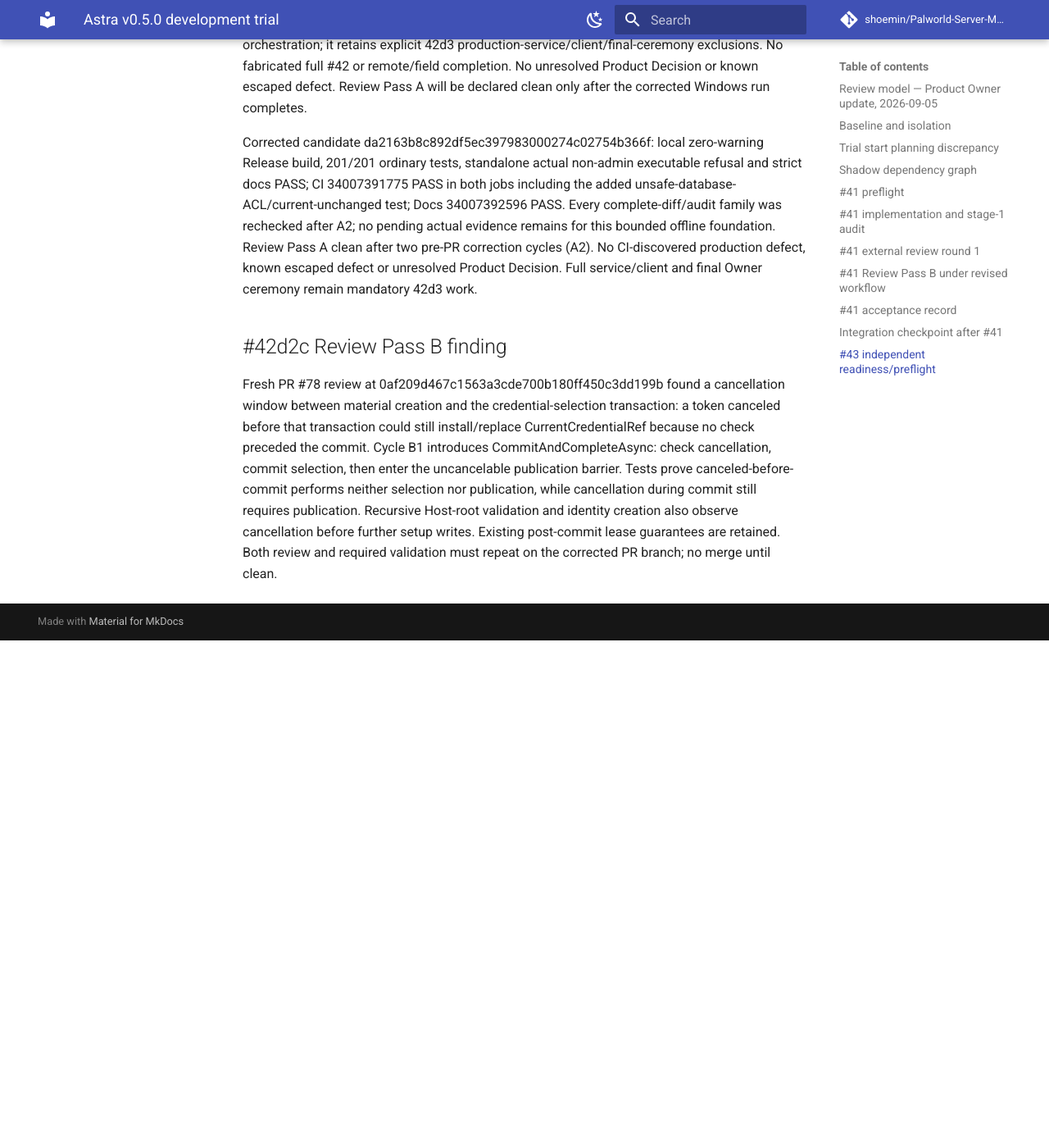
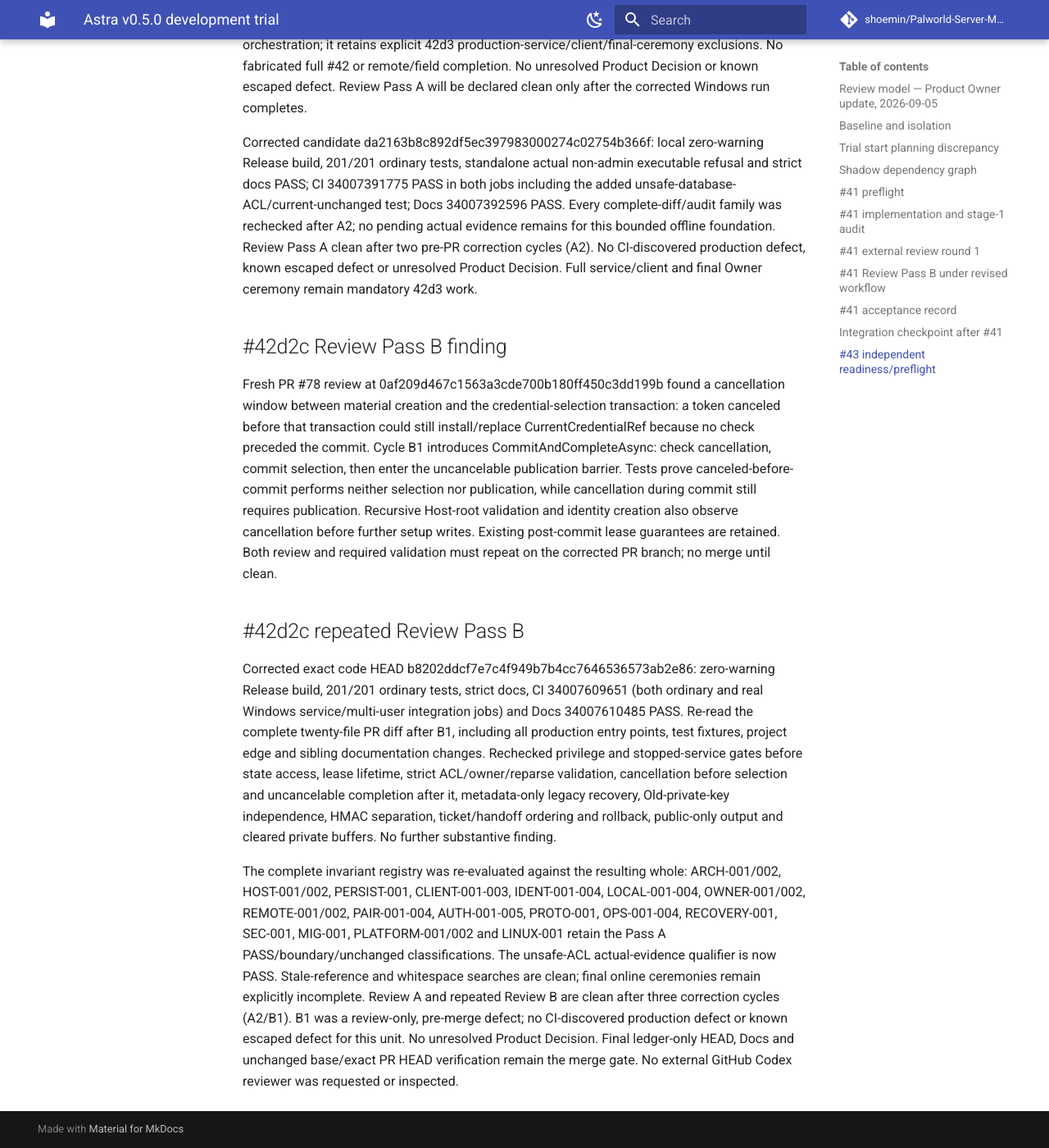
Before and after one commit to shoemin/Palworld-Server-Manager, an MkDocs documentation site: the page built from docs/experiments/astra-v0.5.0-trial.md, in a window 1280 px wide and 1400 px high, scrolled down 79859 px. Shown: the whole window at 82% size. Built offline with MkDocs 1.6.1 and Material for MkDocs 9.7.7, drawn with Linux system fonts in a browser that asks for light colours; comment, search, counter and statistics services are not loaded; before the commit the page ends 80640 px from its top, so only the background shows below that.

Commit message:
Record corrected offline coordinator review B and validation

```diff
--- a/docs/experiments/astra-v0.5.0-trial.md
+++ b/docs/experiments/astra-v0.5.0-trial.md
@@ -924,3 +924,9 @@ Corrected candidate da2163b8c892df5ec397983000274c02754b366f: local zero-warning
 ## #42d2c Review Pass B finding
 
 Fresh PR #78 review at 0af209d467c1563a3cde700b180ff450c3dd199b found a cancellation window between material creation and the credential-selection transaction: a token canceled before that transaction could still install/replace CurrentCredentialRef because no check preceded the commit. Cycle B1 introduces CommitAndCompleteAsync: check cancellation, commit selection, then enter the uncancelable publication barrier. Tests prove canceled-before-commit performs neither selection nor publication, while cancellation during commit still requires publication. Recursive Host-root validation and identity creation also observe cancellation before further setup writes. Existing post-commit lease guarantees are retained. Both review and required validation must repeat on the corrected PR branch; no merge until clean.
+
+## #42d2c repeated Review Pass B
+
+Corrected exact code HEAD b8202ddcf7e7c4f949b7b4cc7646536573ab2e86: zero-warning Release build, 201/201 ordinary tests, strict docs, CI 34007609651 (both ordinary and real Windows service/multi-user integration jobs) and Docs 34007610485 PASS. Re-read the complete twenty-file PR diff after B1, including all production entry points, test fixtures, project edge and sibling documentation changes. Rechecked privilege and stopped-service gates before state access, lease lifetime, strict ACL/owner/reparse validation, cancellation before selection and uncancelable completion after it, metadata-only legacy recovery, Old-private-key independence, HMAC separation, ticket/handoff ordering and rollback, public-only output and cleared private buffers. No further substantive finding.
+
+The complete invariant registry was re-evaluated against the resulting whole: ARCH-001/002, HOST-001/002, PERSIST-001, CLIENT-001-003, IDENT-001-004, LOCAL-001-004, OWNER-001/002, REMOTE-001/002, PAIR-001-004, AUTH-001-005, PROTO-001, OPS-001-004, RECOVERY-001, SEC-001, MIG-001, PLATFORM-001/002 and LINUX-001 retain the Pass A PASS/boundary/unchanged classifications. The unsafe-ACL actual-evidence qualifier is now PASS. Stale-reference and whitespace searches are clean; final online ceremonies remain explicitly incomplete. Review A and repeated Review B are clean after three correction cycles (A2/B1). B1 was a review-only, pre-merge defect; no CI-discovered production defect or known escaped defect for this unit. No unresolved Product Decision. Final ledger-only HEAD, Docs and unchanged base/exact PR HEAD verification remain the merge gate. No external GitHub Codex reviewer was requested or inspected.
```
